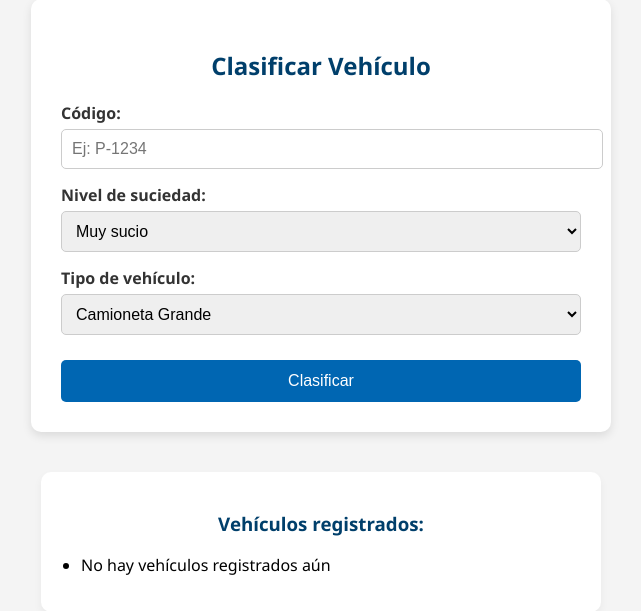
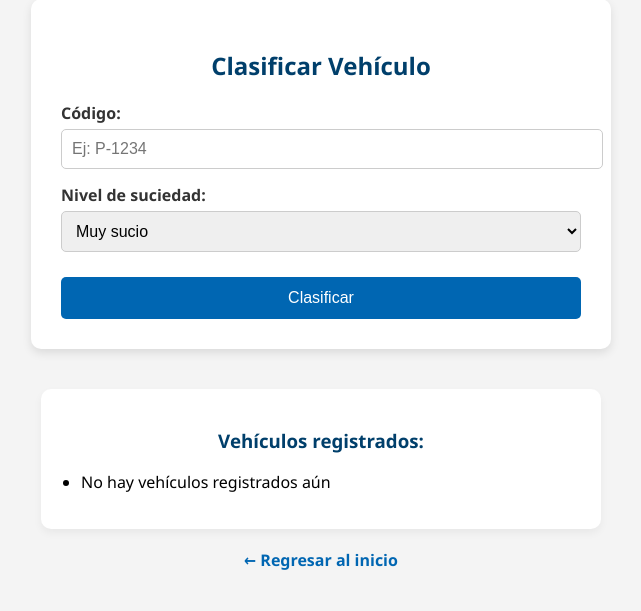
Before and after one commit to Aguilerajr/Xplore-rent-a-car-backend, a FastAPI app: page /calidad in a window 1280 px wide. Shown: the part 141-752 px from the top of the page, without its empty margins (319-960 px from the left). Run offline with FastAPI, Linux system fonts and the light colour scheme.

Commit message:
cambio a calidad

```diff
--- a/routes/clasificacion.py
+++ b/routes/clasificacion.py
@@ -39,49 +39,64 @@
     request: Request,
     codigo: str = Form(...),
     suciedad: str = Form(...),
-    tipo: str = Form(...),
     db: Session = Depends(get_db)
 ):
     try:
-        clasificacion_map = {
-            "Muy sucio": "1", "Normal": "2", "Poco sucio": "3",
-            "Shampuseado": "4", "Franeleado": "5"
-        }
-        tipo_map = {
-            "Camioneta Grande": "A", "Camioneta pequeña": "B", "Busito": "C",
-            "Pick Up": "D", "Turismo normal": "E", "Turismo pequeño": "F"
-        }
+        # Buscar vehículo en DB
+        vehiculo = db.query(Vehiculo).filter_by(codigo=codigo).first()
+        if not vehiculo:
+            mensaje = "❌ Vehículo no encontrado"
+        else:
+            modelo = vehiculo.modelo.lower().strip()
+            tipo_original = vehiculo.tipo.lower().strip()
 
-        grado = clasificacion_map.get(suciedad)
-        tipo_vehiculo = tipo_map.get(tipo)
+            if modelo in ["swift dzire", "soluto"]:
+                tipo_final = "Turismo pequeño"
+            elif modelo == "ciaz":
+                tipo_final = "Turismo normal"
+            elif tipo_original == "camioneta mediana":
+                tipo_final = "Camioneta pequeña"
+            else:
+                tipo_final = vehiculo.tipo
 
-        if not grado or not tipo_vehiculo:
-            mensaje = "❌ Clasificación inválida"
-        else:
-            clasificacion = tipo_vehiculo + grado
-            tiempo_estimado = TIEMPOS_ESTIMADOS.get(clasificacion, 18)
+            clasificacion_map = {
+                "Muy sucio": "1", "Normal": "2", "Poco sucio": "3",
+                "Shampuseado": "4", "Franeleado": "5"
+            }
 
-            db.query(Clasificacion).filter(Clasificacion.codigo == codigo).delete()
+            tipo_map = {
+                "Camioneta Grande": "A", "Camioneta pequeña": "B", "Busito": "C",
+                "Pick Up": "D", "Turismo normal": "E", "Turismo pequeño": "F"
+            }
 
-            db.add(Clasificacion(
-                codigo=codigo,
-                clasificacion=clasificacion,
-                revisado_por="Calidad",
-                tiempo_estimado=tiempo_estimado
-            ))
+            grado = clasificacion_map.get(suciedad)
+            tipo_vehiculo = tipo_map.get(tipo_final)
 
-            db.query(ColaLavado).filter(ColaLavado.codigo_vehiculo == codigo).delete()
+            if not grado or not tipo_vehiculo:
+                mensaje = "❌ Clasificación inválida"
+            else:
+                clasificacion = tipo_vehiculo + grado
+                tiempo_estimado = TIEMPOS_ESTIMADOS.get(clasificacion, 18)
 
-            db.add(ColaLavado(
-                codigo_vehiculo=codigo,
-                clasificacion=clasificacion,
-                fecha=datetime.utcnow(),
-                semana=datetime.utcnow().isocalendar()[1],
-                estado="en_cola"
-            ))
+                db.query(Clasificacion).filter(Clasificacion.codigo == codigo).delete()
+                db.add(Clasificacion(
+                    codigo=codigo,
+                    clasificacion=clasificacion,
+                    revisado_por="Calidad",
+                    tiempo_estimado=tiempo_estimado
+                ))
 
-            db.commit()
-            mensaje = f"✅ {codigo} clasificado como {suciedad} - {tipo} ({clasificacion})"
+                db.query(ColaLavado).filter(ColaLavado.codigo_vehiculo == codigo).delete()
+                db.add(ColaLavado(
+                    codigo_vehiculo=codigo,
+                    clasificacion=clasificacion,
+                    fecha=datetime.utcnow(),
+                    semana=datetime.utcnow().isocalendar()[1],
+                    estado="en_cola"
+                ))
+
+                db.commit()
+                mensaje = f"✅ {codigo} clasificado como {suciedad} - {tipo_final} ({clasificacion})"
 
         todos = db.query(Vehiculo.codigo).all()
         clasificados = db.query(Clasificacion.codigo).all()
--- a/templates/calidad.html
+++ b/templates/calidad.html
@@ -13,7 +13,7 @@
 
         .navbar {
             background-color: #0066b2;
-    padding: 20px 30px; /* más espacio vertical y horizontal */
+            padding: 20px 30px;
             display: flex;
             align-items: center;
         }
@@ -21,14 +21,14 @@
         .navbar a {
             color: #fff;
             text-decoration: none;
-    font-size: 2em; /* más grande */
+            font-size: 2em;
             font-weight: bold;
             display: flex;
             align-items: center;
         }
 
         .navbar img {
-    height: 60px; /* más alto que antes */
+            height: 60px;
             margin-right: 15px;
         }
 
@@ -148,16 +148,6 @@
                 <option value="Franeleado">Franeleado</option>
             </select>
 
-            <label for="tipo">Tipo de vehículo:</label>
-            <select name="tipo" required>
-                <option value="Camioneta Grande">Camioneta Grande</option>
-                <option value="Camioneta pequeña">Camioneta pequeña</option>
-                <option value="Busito">Busito</option>
-                <option value="Pick Up">Pick Up</option>
-                <option value="Turismo normal">Turismo normal</option>
-                <option value="Turismo pequeño">Turismo pequeño</option>
-            </select>
-
             <input type="submit" value="Clasificar">
         </form>
 
```
Lines whose indentation alone changed are shown as unchanged.
